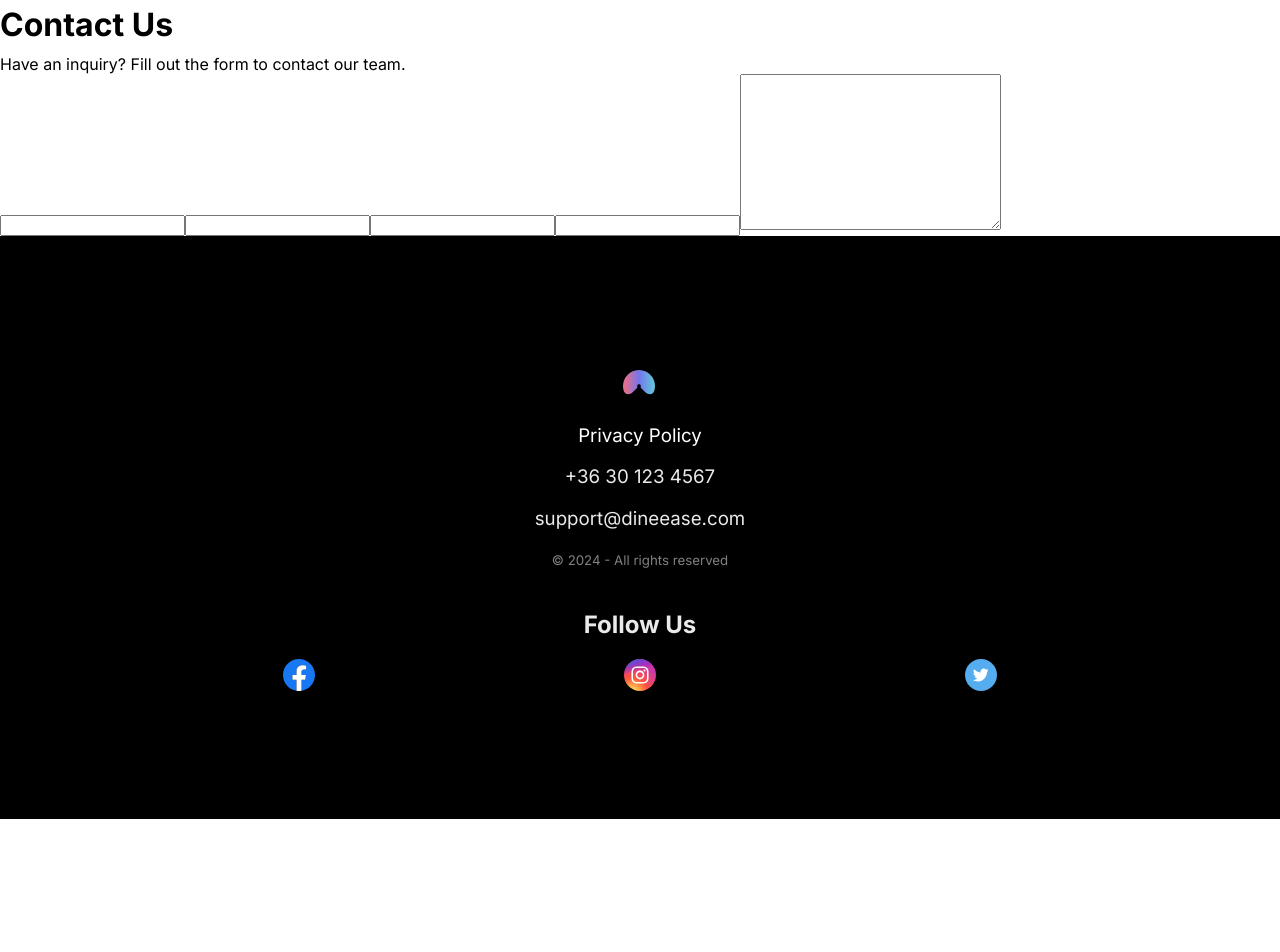
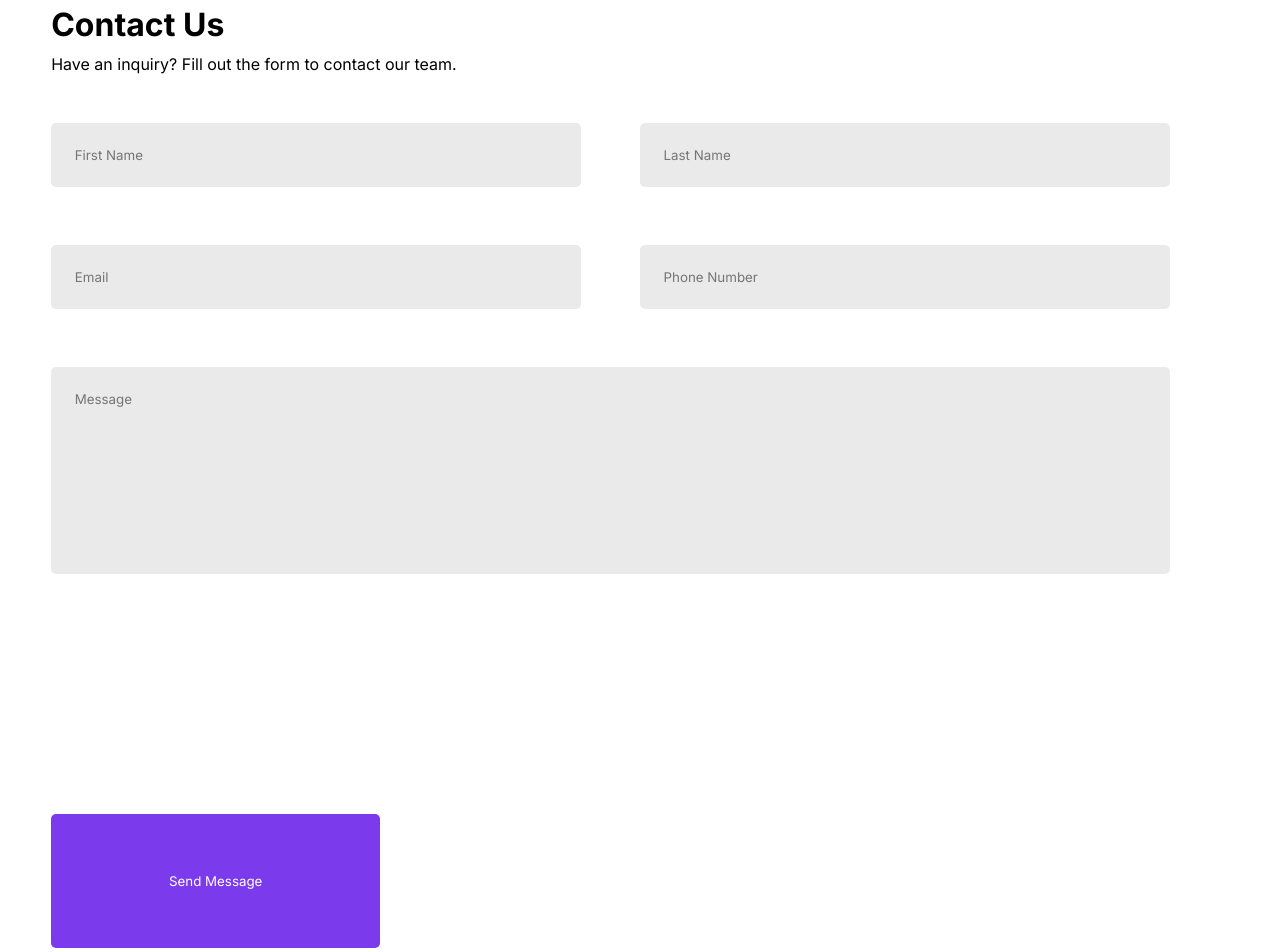
Before and after one commit to CrodinMWAS/save, a Vue app: page /Contact in a window 1280 px wide. Shown: the part 760-1712 px from the top of the page. Before the commit the page ends 1579 px from the top, so only its background shows below. Built offline with nearby package versions, Linux system fonts and the light colour scheme.

Commit message:
contact done

```diff
--- a/src/App.vue
+++ b/src/App.vue
@@ -36,7 +36,6 @@ export default{
 }
 
 body{
-  font-family: "Inter", sans-serif;
   margin: 0;
   padding: 0;
 }
@@ -47,6 +46,7 @@ a{
 }
 
 *{
+  font-family: "Inter", sans-serif;
   box-sizing: border-box;
 }
 
--- a/src/views/Contact.vue
+++ b/src/views/Contact.vue
@@ -26,11 +26,12 @@
         </div>
         <div id="formContainer">
             <form action="">
-                <input type="text">
-                <input type="text">
-                <input type="text">
-                <input type="text">
-                <textarea name="" id="" cols="30" rows="10"></textarea>
+                <input type="text" placeholder="First Name">
+                <input type="text" placeholder="Last Name">
+                <input type="email" placeholder="Email">
+                <input type="number" placeholder="Phone Number">
+                <textarea name="" id="" cols="30" rows="10" placeholder="Message"></textarea>
+                <button>Send Message</button>
             </form>
         </div>
     </div>
@@ -56,7 +57,7 @@ export default {
     #contactInformationContainer .headerContainer h1{
         font-size: x-large;
     }
-    #contactInformationContainer .headerContainer h2, #informationContainer .headerContainer h2{
+    #contactInformationContainer .headerContainer h2{
         margin: 0;
     }
 
@@ -130,5 +131,63 @@ export default {
 /*=====  End of Style of the Purple box (conctactInformationContainer)  ======*/
 
 
+/*==================================================================
+=            Style of the feedback/information container            =
+===================================================================*/
+
+    #informationContainer .headerContainer h2{
+        margin: 0;
+        margin-bottom: 20px;
+    }
+
+    #informationContainer{
+        padding: 0 4%;
+    }
+
+    #formContainer{
+        display: flex;
+        flex-direction: column;
+    }
+
+    /*----------  Style of the form elements  ----------*/
+
+    #formContainer input, #formContainer textarea{
+        border: none;
+        background-color: var(--greyishWhiteColor);
+        resize: none;
+        border-radius: 5px;
+        padding: 2%;
+    }
+    #formContainer input:nth-child(odd){
+        margin: 2.5% 2.5% 2.5% 0;
+    }
+    #formContainer input:nth-child(even){
+        margin: 2.5% 0 2.5% 2.5%;
+    }
+    #formContainer input{
+        width: 45%;
+    }
+    #formContainer textarea{
+        margin-top: 2.5%;
+        width: 95%;
+    }
+    #formContainer input:focus, #formContainer textarea:focus{
+        outline: none;
+    }
+
+    #formContainer button{
+        border: 0;
+        border-radius: 5px;
+        padding: 5% 10%;
+        margin: 20% 0;
+        background-color: var(--purpleColor);
+        color: white;
+    }
+    /*----------  End of the Style of the form elements  ----------*/
+
+/*=====  End of Style of the feedback/information container  ======*/
+
+
+
 
 </style>
```
